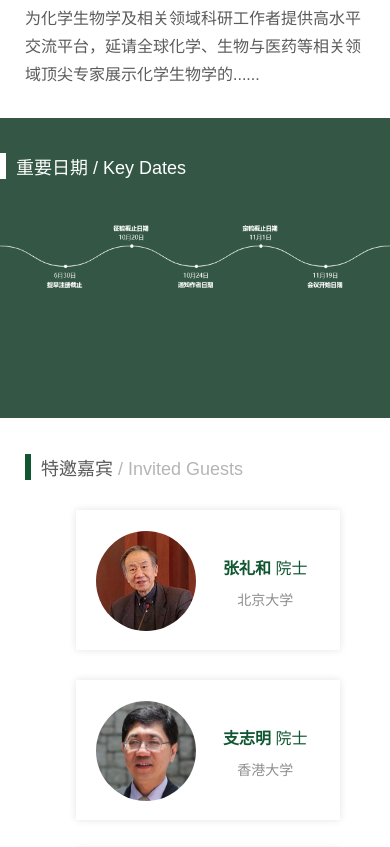
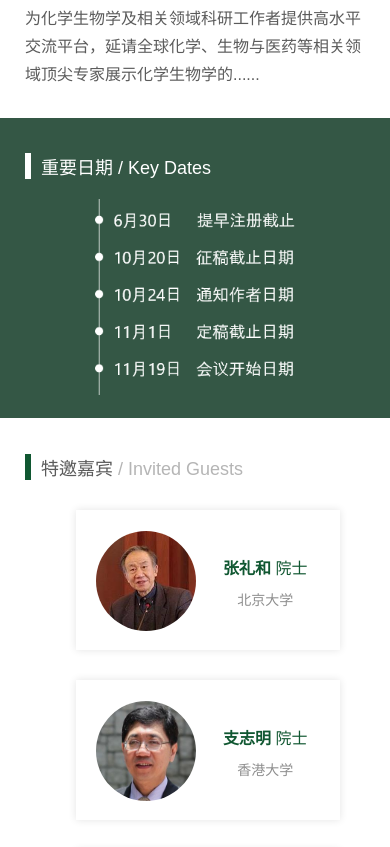
Before and after one commit to everbrez/BISC-conference, a website: page html/index.html in a window 390 px wide. Shown: the part 868-1715 px from the top of the page. Drawn offline with Linux system fonts and the light colour scheme.

Commit message:
[index]Changed timeline according to mobile design.

```diff
--- a/styles/index.css
+++ b/styles/index.css
@@ -463,9 +463,35 @@ body {
 }
 
 @media screen and (max-width: 768px) {
-  /* .schedule-container {
+  .schedule-container {
     max-width: 555px;
-  } */
+  }
+}
+
+@media screen and (max-width: 560px) {
+  .schedule-container {
+    max-width: 375px;
+  }
+
+  .schedule-timeline {
+    margin: 20px auto 0;
+    padding-top: 200px;
+    max-width: 200px;
+    background: url(../images/timeline_mobile.png) no-repeat;
+    background-size: contain;
+  }
+}
+
+@media screen and (max-width: 400px) {
+  .schedule-container {
+    max-width: 340px;
+  }
+}
+
+@media screen and (max-width: 340px) {
+  .swiper-container {
+    max-width: 300px;
+  }
 }
 
 /* guests */
@@ -566,6 +592,10 @@ body {
 @media screen and (max-width: 340px) {
   .index-guests {
     max-width: 300px;
+  }
+
+  .guests-info {
+    padding-left: 20px;
   }
 }
 
@@ -693,7 +723,7 @@ body {
   }
 
   .sponsor-acknowledgement {
-    margin-left: -15px;
+    margin-left: 0;
   }
 }
 
```
Also changed, not shown: images/timeline_mobile.png (added).
